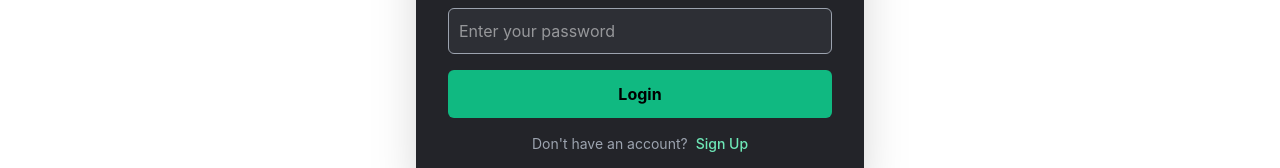
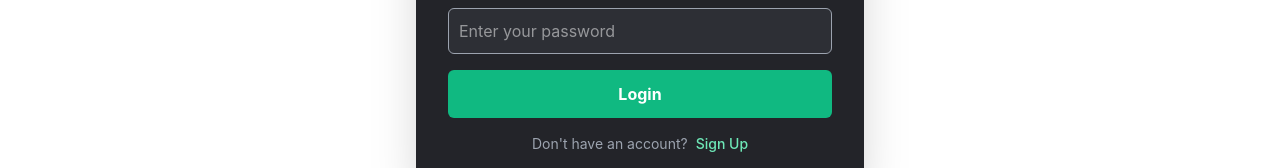
Before and after one commit to anurrags/typing-panda, a Next.js app: page /auth in a window 1280 px wide. Shown: the part 452-620 px from the top of the page. Built offline with nearby package versions, Linux system fonts and the light colour scheme; no server answers.

Commit message:
add loader to login button

```diff
--- a/package.json
+++ b/package.json
@@ -21,6 +21,7 @@
     "react": "19.1.0",
     "react-dom": "19.1.0",
     "react-hook-form": "^7.62.0",
+    "react-spinners": "^0.17.0",
     "recharts": "^3.1.2",
     "zod": "^4.1.0",
     "zustand": "^5.0.6"
--- a/src/components/Authentication/Login.tsx
+++ b/src/components/Authentication/Login.tsx
@@ -9,6 +9,7 @@ import { useRouter } from "next/navigation";
 import { useAuth } from "@/modules/hooks";
 import { useBannerStore } from "@/store/bannerStore";
 import { useUserStore } from "@/store";
+import { BeatLoader, ClipLoader } from "react-spinners";
 
 type AuthMode = "login" | "signup";
 
@@ -39,7 +40,6 @@ export default function Login() {
   const [mode, setMode] = useState<AuthMode>("login");
   const [loading, setLoading] = useState(false);
   const { showBanner } = useBannerStore();
-  const { setUser } = useUserStore();
   const router = useRouter();
 
   const user = useAuth();
@@ -76,7 +76,7 @@ export default function Login() {
         }
         showBanner("You are Logged In successfully.", "success", 5000);
 
-        router.push("/");
+        // router.push("/");
       } else {
         const { data: signUpData, error } = await supabase.auth.signUp({
           email: data.email!,
@@ -253,9 +253,15 @@ export default function Login() {
           <button
             type="submit"
             disabled={isSubmitting}
-            className="bg-cyan-3 hover:ring-cyan-1 w-full rounded-md py-3 font-bold text-black transition-colors hover:cursor-pointer hover:ring-2 disabled:opacity-50"
+            className="bg-cyan-3 hover:ring-cyan-1 w-full rounded-md py-3 font-bold text-white transition-colors hover:cursor-pointer hover:ring-2 disabled:opacity-50"
           >
-            {mode === "login" ? "Login" : "Sign Up"}
+            {isSubmitting ? (
+              <BeatLoader size={10} color="#fff" />
+            ) : mode === "login" ? (
+              "Login"
+            ) : (
+              "Sign Up"
+            )}
           </button>
         </div>
         <div className="flex justify-center gap-2">
```
Also changed, not shown: 1 other file (tests, documents, lock files or other folders).
